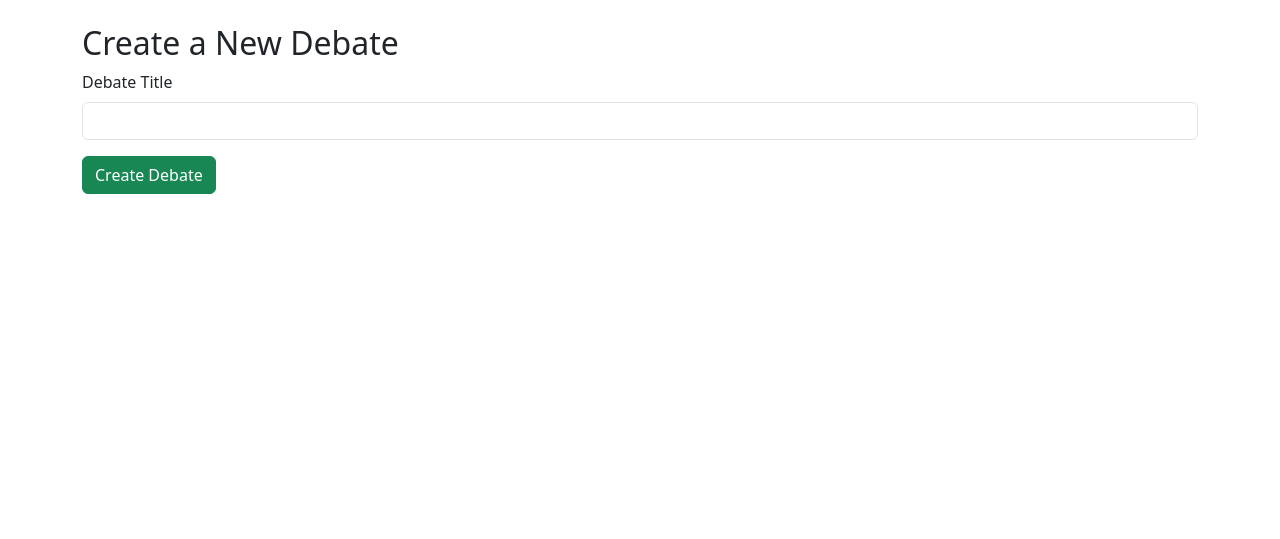
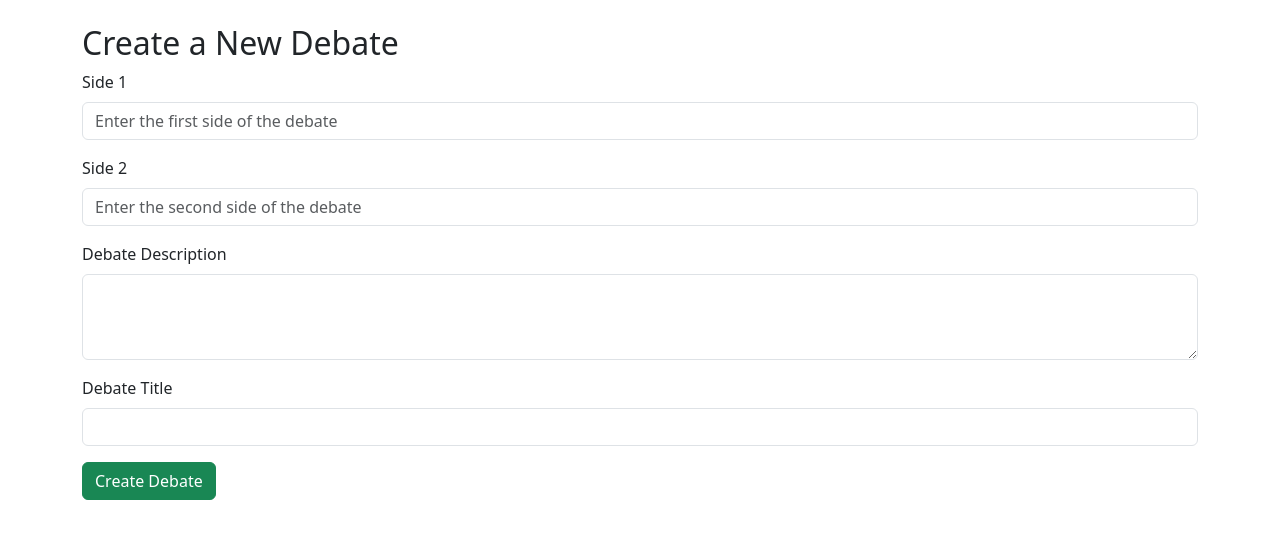
Before and after one commit to deipeypaanchal/debate.com, a Flask app: page /create_debate in a window 1280 px wide. Shown: the part 56-595 px from the top of the page. Run offline with Flask 3, Linux system fonts and the light colour scheme; a user stored in the database is signed in.

Commit message:
modified create_debate

```diff
--- a/app.py
+++ b/app.py
@@ -99,18 +99,21 @@ def logout():
     return redirect(url_for('home'))
 
 @app.route('/create_debate', methods=['GET', 'POST'])
-@login_required
 def create_debate():
     if request.method == 'POST':
-        title = request.form.get('title')
-        if title:
-            new_debate = Debate(title=title)
-            db.session.add(new_debate)
-            db.session.commit()
-            flash('Debate created successfully!', 'success')
-            return redirect(url_for('home'))
-        flash('Title cannot be empty.', 'danger')
+        side1 = request.form['side1']
+        side2 = request.form['side2']
+        description = request.form['description']
+        title = request.form['title']  # This is automatically set by your JS in the form
+
+        # Create a new debate object and add it to the database
+        new_debate = Debate(title=title)
+        db.session.add(new_debate)
+        db.session.commit()
+        flash('Debate created successfully!', 'success')
+        return redirect(url_for('home'))
     return render_template('create_debate.html')
+
 
 @app.route('/debate/<int:debate_id>', methods=['GET', 'POST'])
 def debate(debate_id):
@@ -159,4 +162,4 @@ def internal_error(error):
 
 
 if __name__ == '__main__':
-    app.run(host='0.0.0.0')
+    app.run(debug=True)
--- a/templates/create_debate.html
+++ b/templates/create_debate.html
@@ -4,9 +4,31 @@
 <h2>Create a New Debate</h2>
 <form method="post">
     <div class="mb-3">
+        <label for="side1" class="form-label">Side 1</label>
+        <input type="text" class="form-control" id="side1" name="side1" placeholder="Enter the first side of the debate" required>
+    </div>
+    <div class="mb-3">
+        <label for="side2" class="form-label">Side 2</label>
+        <input type="text" class="form-control" id="side2" name="side2" placeholder="Enter the second side of the debate" required>
+    </div>
+    <div class="mb-3">
+        <label for="description" class="form-label">Debate Description</label>
+        <textarea class="form-control" id="description" name="description" rows="3" required></textarea>
+    </div>
+    <div class="mb-3">
         <label for="title" class="form-label">Debate Title</label>
-        <input type="text" class="form-control" id="title" name="title" required>
+        <input type="text" class="form-control" id="title" name="title" required readonly>
     </div>
     <button type="submit" class="btn btn-success">Create Debate</button>
 </form>
+<script>
+document.getElementById('side1').addEventListener('input', updateTitle);
+document.getElementById('side2').addEventListener('input', updateTitle);
+
+function updateTitle() {
+    let side1 = document.getElementById('side1').value;
+    let side2 = document.getElementById('side2').value;
+    document.getElementById('title').value = side1 + ' v ' + side2;
+}
+</script>
 {% endblock %}
```
Also changed, not shown: instance/site.db.
